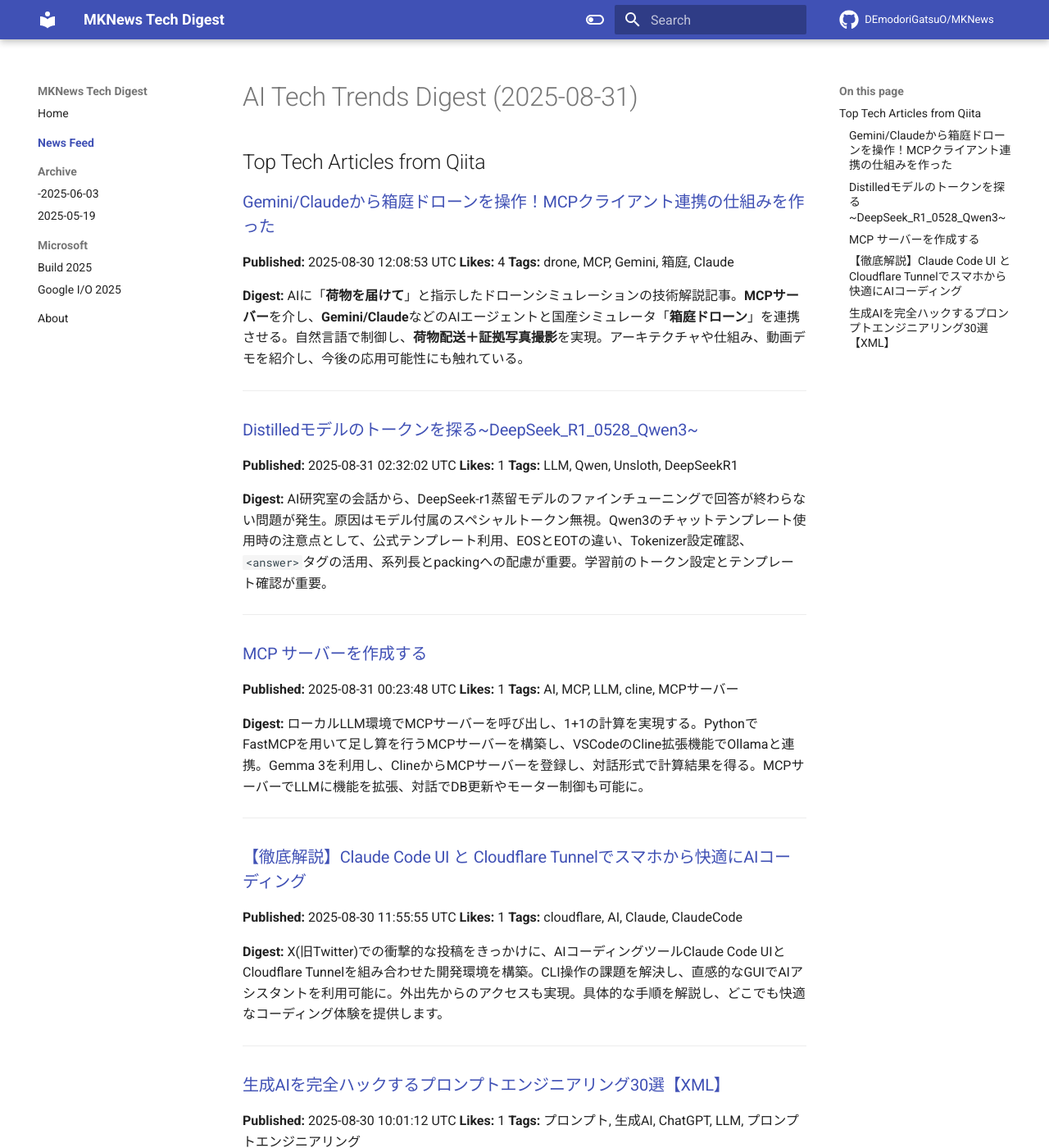
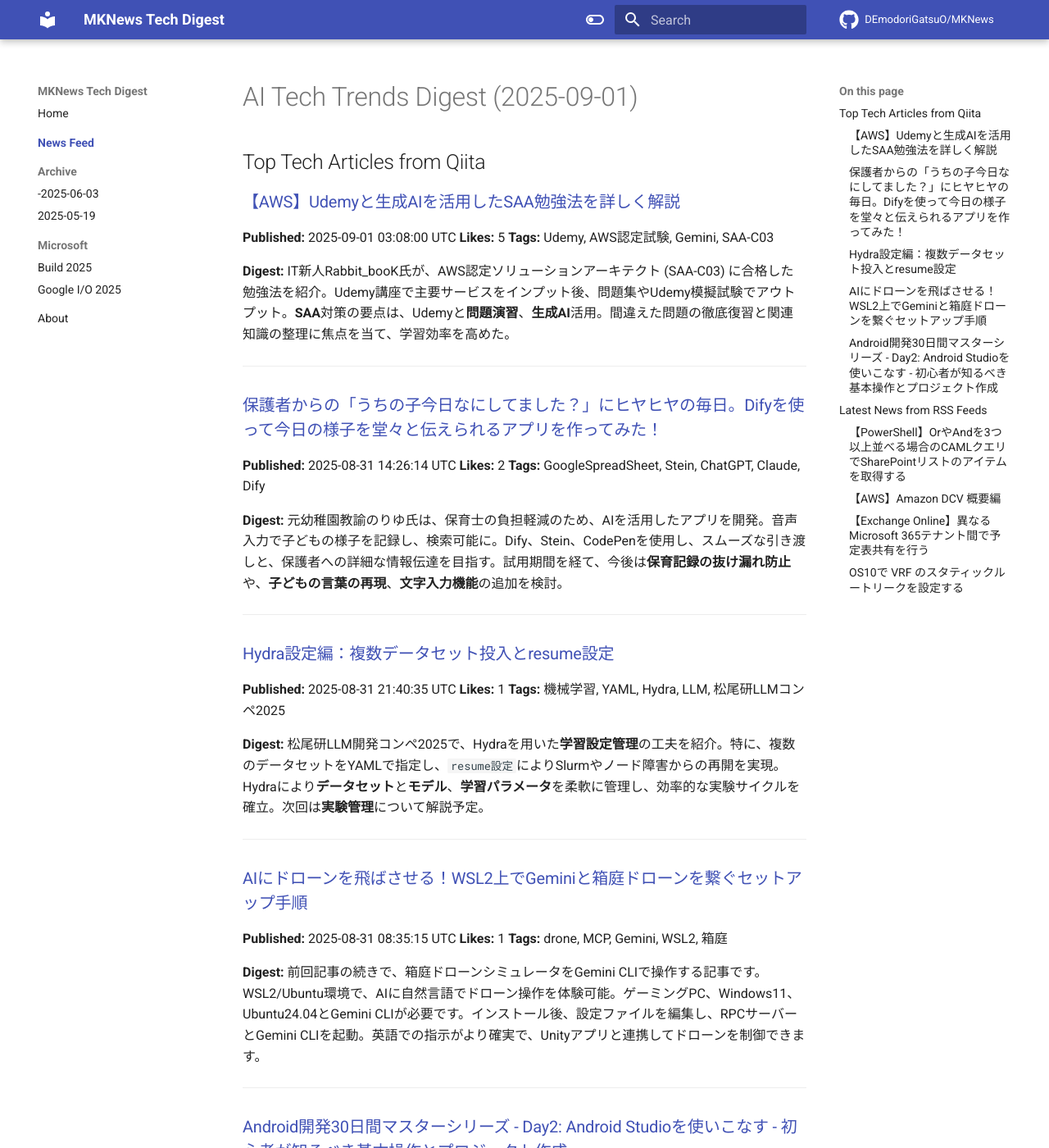
Before and after one commit to DEmodoriGatsuO/MKNews, an MkDocs documentation site: the page built from docs/news/index.md, in a window 1280 px wide and 1400 px high. Shown: the whole window at 82% size. Built offline with MkDocs 1.6.1 and Material for MkDocs 9.7.7, drawn with Linux system fonts in a browser that asks for light colours; comment, search, counter and statistics services are not loaded; some of the changed text lies outside the part shown.

Commit message:
Automated AI Tech Digest - 2025-09-01

```diff
--- a/docs/news/index.md
+++ b/docs/news/index.md
@@ -1,55 +1,98 @@
-# AI Tech Trends Digest (2025-08-31)
+# AI Tech Trends Digest (2025-09-01)
 
 
 ## Top Tech Articles from Qiita
 
 
-### [Gemini/Claudeから箱庭ドローンを操作！MCPクライアント連携の仕組みを作った](https://qiita.com/kanetugu2018/items/d944b0c589a0647aded3)
-**Published:** 2025-08-30 12:08:53 UTC
-**Likes:** 4
-**Tags:** drone, MCP, Gemini, 箱庭, Claude
+### [【AWS】Udemyと生成AIを活用したSAA勉強法を詳しく解説](https://qiita.com/Rabbit_booK/items/56d97c293f278431b6b6)
+**Published:** 2025-09-01 03:08:00 UTC
+**Likes:** 5
+**Tags:** Udemy, AWS認定試験, Gemini, SAA-C03
 
 **Digest:**
-AIに「**荷物を届けて**」と指示したドローンシミュレーションの技術解説記事。**MCPサーバー**を介し、**Gemini/Claude**などのAIエージェントと国産シミュレータ「**箱庭ドローン**」を連携させる。自然言語で制御し、**荷物配送＋証拠写真撮影**を実現。アーキテクチャや仕組み、動画デモを紹介し、今後の応用可能性にも触れている。
+IT新人Rabbit_booK氏が、AWS認定ソリューションアーキテクト (SAA-C03) に合格した勉強法を紹介。Udemy講座で主要サービスをインプット後、問題集やUdemy模擬試験でアウトプット。**SAA**対策の要点は、Udemyと**問題演習**、**生成AI**活用。間違えた問題の徹底復習と関連知識の整理に焦点を当て、学習効率を高めた。
 
 ---
 
-### [Distilledモデルのトークンを探る~DeepSeek_R1_0528_Qwen3~](https://qiita.com/ikedachin/items/1e4a2a3215eb00f18282)
-**Published:** 2025-08-31 02:32:02 UTC
-**Likes:** 1
-**Tags:** LLM, Qwen, Unsloth, DeepSeekR1
+### [保護者からの「うちの子今日なにしてました？」にヒヤヒヤの毎日。Difyを使って今日の様子を堂々と伝えられるアプリを作ってみた！](https://qiita.com/riyu_11/items/8808d8a4e9bc4ed21231)
+**Published:** 2025-08-31 14:26:14 UTC
+**Likes:** 2
+**Tags:** GoogleSpreadSheet, Stein, ChatGPT, Claude, Dify
 
 **Digest:**
-AI研究室の会話から、DeepSeek-r1蒸留モデルのファインチューニングで回答が終わらない問題が発生。原因はモデル付属のスペシャルトークン無視。Qwen3のチャットテンプレート使用時の注意点として、公式テンプレート利用、EOSとEOTの違い、Tokenizer設定確認、`<answer>`タグの活用、系列長とpackingへの配慮が重要。学習前のトークン設定とテンプレート確認が重要。
+元幼稚園教諭のりゆ氏は、保育士の負担軽減のため、AIを活用したアプリを開発。音声入力で子どもの様子を記録し、検索可能に。Dify、Stein、CodePenを使用し、スムーズな引き渡しと、保護者への詳細な情報伝達を目指す。試用期間を経て、今後は**保育記録の抜け漏れ防止**や、**子どもの言葉の再現**、**文字入力機能**の追加を検討。
 
 ---
 
-### [MCP サーバーを作成する](https://qiita.com/kkawaharanet/items/0c31c3f732ceb501de83)
-**Published:** 2025-08-31 00:23:48 UTC
+### [Hydra設定編：複数データセット投入とresume設定](https://qiita.com/hiro7_2kae/items/c8496ee17c162703cda6)
+**Published:** 2025-08-31 21:40:35 UTC
 **Likes:** 1
-**Tags:** AI, MCP, LLM, cline, MCPサーバー
+**Tags:** 機械学習, YAML, Hydra, LLM, 松尾研LLMコンペ2025
 
 **Digest:**
-ローカルLLM環境でMCPサーバーを呼び出し、1+1の計算を実現する。PythonでFastMCPを用いて足し算を行うMCPサーバーを構築し、VSCodeのCline拡張機能でOllamaと連携。Gemma 3を利用し、ClineからMCPサーバーを登録し、対話形式で計算結果を得る。MCPサーバーでLLMに機能を拡張、対話でDB更新やモーター制御も可能に。
+松尾研LLM開発コンペ2025で、Hydraを用いた**学習設定管理**の工夫を紹介。特に、複数のデータセットをYAMLで指定し、`resume設定`によりSlurmやノード障害からの再開を実現。Hydraにより**データセット**と**モデル**、**学習パラメータ**を柔軟に管理し、効率的な実験サイクルを確立。次回は**実験管理**について解説予定。
 
 ---
 
-### [【徹底解説】Claude Code UI と Cloudflare Tunnelでスマホから快適にAIコーディング](https://qiita.com/nogu66/items/73f8bfa1124378bec7e7)
-**Published:** 2025-08-30 11:55:55 UTC
+### [AIにドローンを飛ばさせる！WSL2上でGeminiと箱庭ドローンを繋ぐセットアップ手順](https://qiita.com/kanetugu2018/items/60c6fb3b906a430097fc)
+**Published:** 2025-08-31 08:35:15 UTC
 **Likes:** 1
-**Tags:** cloudflare, AI, Claude, ClaudeCode
+**Tags:** drone, MCP, Gemini, WSL2, 箱庭
 
 **Digest:**
-X(旧Twitter)での衝撃的な投稿をきっかけに、AIコーディングツールClaude Code UIとCloudflare Tunnelを組み合わせた開発環境を構築。CLI操作の課題を解決し、直感的なGUIでAIアシスタントを利用可能に。外出先からのアクセスも実現。具体的な手順を解説し、どこでも快適なコーディング体験を提供します。
+前回記事の続きで、箱庭ドローンシミュレータをGemini CLIで操作する記事です。WSL2/Ubuntu環境で、AIに自然言語でドローン操作を体験可能。ゲーミングPC、Windows11、Ubuntu24.04とGemini CLIが必要です。インストール後、設定ファイルを編集し、RPCサーバーとGemini CLIを起動。英語での指示がより確実で、Unityアプリと連携してドローンを制御できます。
 
 ---
 
-### [生成AIを完全ハックするプロンプトエンジニアリング30選【XML】](https://qiita.com/keiichileograph/items/4fcadeebd27410078828)
-**Published:** 2025-08-30 10:01:12 UTC
-**Likes:** 1
-**Tags:** プロンプト, 生成AI, ChatGPT, LLM, プロンプトエンジニアリング
+### [Android開発30日間マスターシリーズ - Day2: Android Studioを使いこなす - 初心者が知るべき基本操作とプロジェクト作成](https://qiita.com/555hamano/items/0c9cf6c08d5d86a6f78b)
+**Published:** 2025-09-01 05:44:31 UTC
+**Likes:** 0
+**Tags:** Android, 初心者, AndroidStudio, LLM, ModelContextProtocol
 
 **Digest:**
-本記事は、XMLライクなプロンプトがLLMの出力精度を高める理由と、生成AIで使える30個のプロンプトテンプレートを紹介。JSONスキーマ出力やMarkdownテーブルによる比較、SQLクエリ生成、SEO記事構成、テストケース自動生成など、様々な場面で役立つテンプレートが網羅されています。
+Android Studioの使い方を解説。**プロジェクト作成**から始まり、**インターフェース**、**デバッグ**、**コードエディタ**の活用方法を学び、アプリ実行までを網羅。**エミュレータ**、**実機**での実行、**Logcat**、**ブレークポイント**も解説。**Gradle**ビルド、**リソース管理**、**ホットリロード**、**トラブルシューティング**のヒントも提供。最後にTodoアプリ作成とプロファイリングによる**パフォーマンス監視**まで解説。
 
 ---
+
+## Latest News from RSS Feeds
+
+
+### [【PowerShell】OrやAndを3つ以上並べる場合のCAMLクエリでSharePointリストのアイテムを取得する](https://blog.jbs.co.jp/entry/2025/09/01/131934)
+**Source:** JBS Blog
+**Published:** 2025-09-01 04:19:34 UTC
+**Tags:** PowerShell, SharePoint
+
+**Digest:**
+PowerShellでSharePointのCAMLクエリを構築する際、複数のOr（And）条件を組み合わせる方法を解説します。これにより、より複雑な条件でリストアイテムを検索できるようになります。PowerShellのコマンドレットを駆使し、CAMLクエリの柔軟性を最大限に活かしましょう。
+
+---
+
+### [【AWS】Amazon DCV 概要編](https://blog.jbs.co.jp/entry/2025/09/01/115655)
+**Source:** JBS Blog
+**Published:** 2025-09-01 02:56:55 UTC
+**Tags:** AWS, Amazon DCV
+
+**Digest:**
+近年、リモートワークの普及で、高性能グラフィック処理への遠隔アクセス需要が高まっています。AWSのAmazon DCVは、高画質・低遅延で滑らかな動作を実現し、負荷の高い作業にも対応。ブラウザ経由で接続可能で、DCVサーバー、Session Manager、Brokerなどの構成要素で成り立っています。
+
+---
+
+### [【Exchange Online】異なるMicrosoft 365テナント間で予定表共有を行う](https://blog.jbs.co.jp/entry/2025/09/01/102226)
+**Source:** JBS Blog
+**Published:** 2025-09-01 01:22:26 UTC
+**Tags:** Exchange Online, Microsoft 365
+
+**Digest:**
+Exchange Onlineでの予定表共有を解説。組織全体での共有（**組織共有**)と、特定の相手との**個別共有**があり、それぞれメリット・デメリットが存在します。**テナント**が異なると、その設定やアクセス方法も変わるので注意が必要です。状況に合わせて最適な共有方法を選択し、円滑なコミュニケーションを実現しましょう。
+
+---
+
+### [OS10で VRF のスタティックルートリークを設定する](https://blog.jbs.co.jp/entry/2025/09/01/091833)
+**Source:** JBS Blog
+**Published:** 2025-09-01 00:18:33 UTC
+**Tags:** OS10, VRF, ルートリーク
+
+**Digest:**
+前回に続き、Dell SmartFabric OS10（OS10）でのVRF設定について、今回はスタティックルートリーク設定を紹介。異なるVRF間の通信を可能にするルートリーク設定は、送信元VRFから宛先VRFへルート情報をリークすることで実現。設定方法と設定値の確認について解説しています。
+
+---
```
